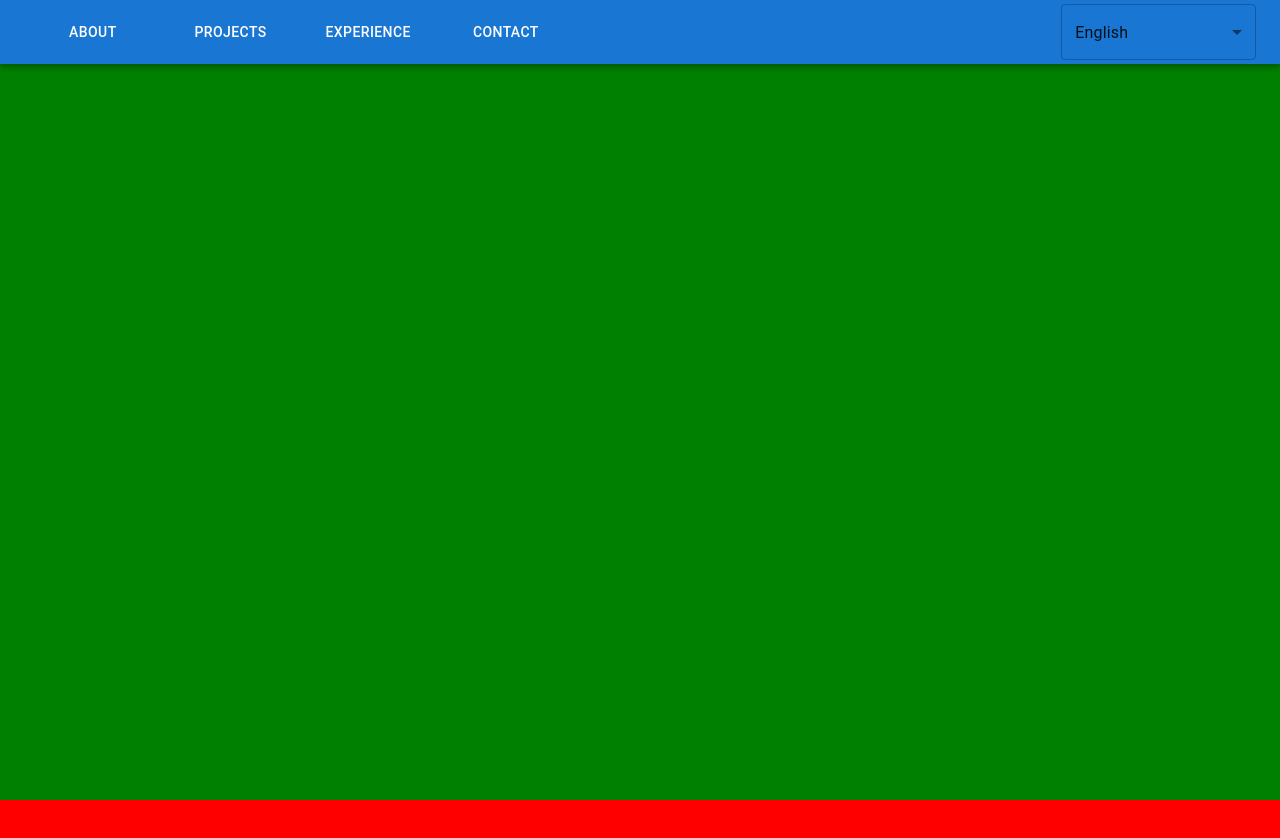
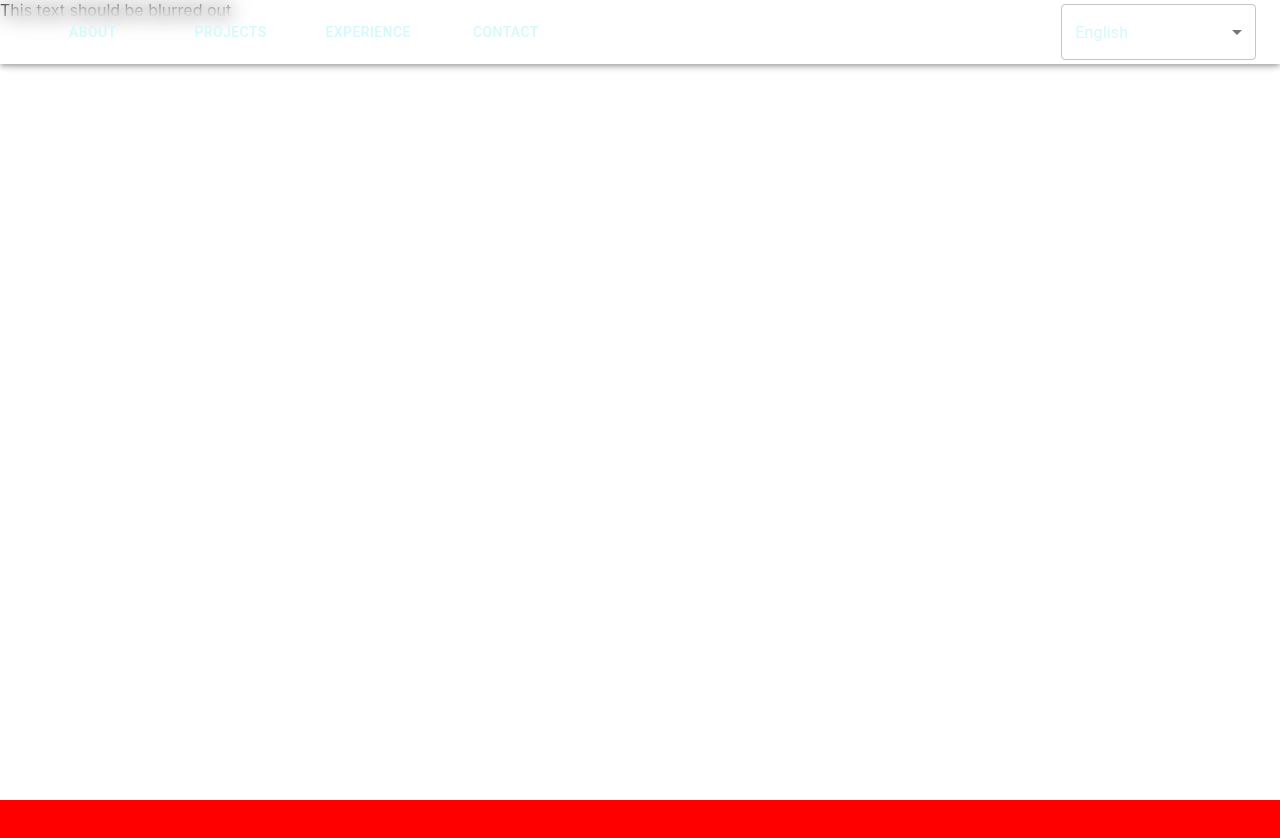
Before and after one commit to Ravi-Bossema/portfolio, a React (Create React App) app: page / in a window 1280 px wide. Shown: the top 838 px of the page. Built offline with nearby package versions, Linux system fonts and the light colour scheme.

Commit message:
Added custom theme

```diff
--- a/src/App.js
+++ b/src/App.js
@@ -1,13 +1,14 @@
+import { ThemeProvider } from '@mui/material';
 import React from 'react';
 import { About, Navbar, Projects } from './components';
+import { theme } from './theme';
 
 export default function App() {
-	const hump = 15;
 	return (
-		<main style={{ height: hump }}>
+		<ThemeProvider theme={theme}>
 			<Navbar />
 			<About />
 			<Projects />
-		</main>
+		</ThemeProvider>
 	);
 }
--- a/src/components/About.js
+++ b/src/components/About.js
@@ -4,6 +4,8 @@ import { Box } from '@mui/material';
 
 export default function About() {
 	return (
-		<Box sx={{ minHeight: window.innerHeight, backgroundColor: 'green' }} />
+		<Box sx={{ minHeight: window.innerHeight }}>
+			This text should be blurred out
+		</Box>
 	);
 }
--- /dev/null
+++ b/src/theme.js
@@ -0,0 +1,37 @@
+import { createTheme } from '@mui/material';
+
+export const theme = createTheme({
+	palette: {
+		type: 'dark',
+		primary: {
+			main: '#d3f9fd',
+			contrastText: '#d3f9fd',
+		},
+		secondary: {
+			main: '#09686b',
+		},
+		background: {
+			default: '#141414',
+			paper: '#032324',
+		},
+		text: {
+			primary: '#d3f9fd',
+			secondary: 'rgba(211,249,253,0.7)',
+			disabled: 'rgba(211,249,253,0.5)',
+			hint: 'rgba(211,249,253,0.5)',
+		},
+	},
+	components: {
+		MuiAppBar: {
+			styleOverrides: {
+				root: {
+					backgroundColor: 'transparent',
+					backdropFilter: 'blur(10px)',
+				},
+			},
+		},
+		MuiTooltip: {
+			arrow: true,
+		},
+	},
+});
```
